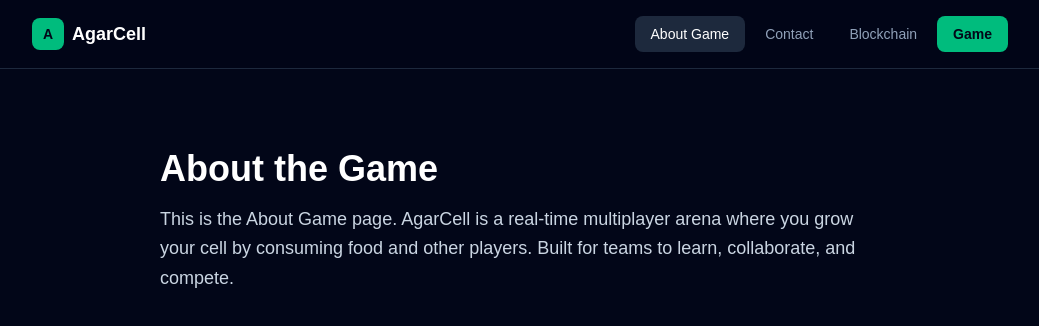
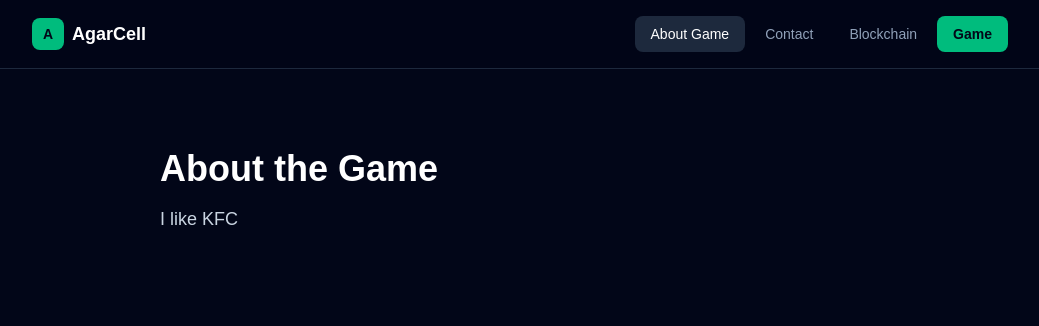
Before and after one commit to grzibovskis/agar-game, a Next.js app: page /about in a window 1280 px wide. Shown: the top 326 px of the page, without its empty margins (120-1159 px from the left). Built offline with nearby package versions, Linux system fonts and the light colour scheme.

Commit message:
new text added in about page

```diff
--- a/src/app/about/page.js
+++ b/src/app/about/page.js
@@ -11,9 +11,7 @@ export default function AboutPage() {
       <main className="mx-auto max-w-3xl px-6 py-20">
         <h1 className="mb-4 text-4xl font-bold">About the Game</h1>
         <p className="text-lg text-slate-300 leading-relaxed">
-          This is the About Game page. AgarCell is a real-time multiplayer arena where
-          you grow your cell by consuming food and other players. Built for teams to
-          learn, collaborate, and compete.
+          I like KFC
         </p>
       </main>
     </div>
```
